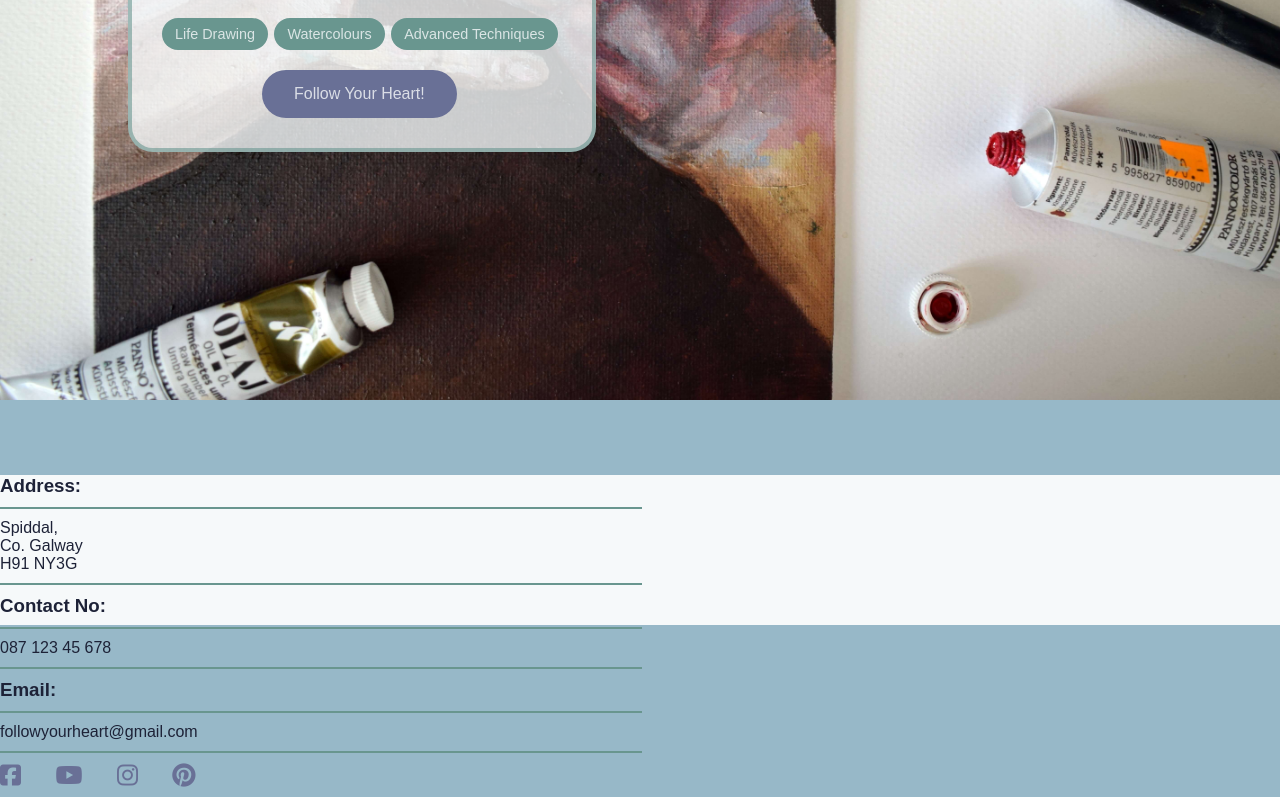
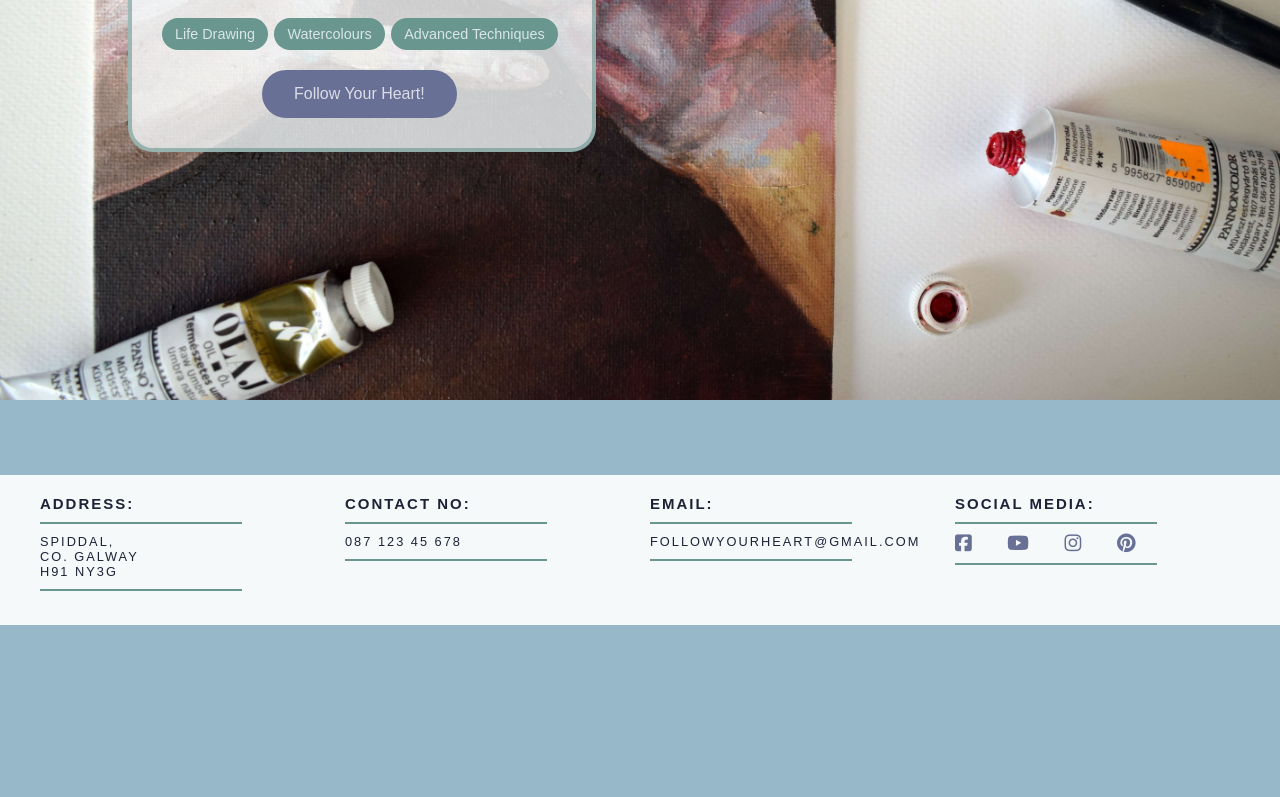
Before and after one commit to CoenMichael/PP1_Follow-Your-HeART, a plain HTML site: page contact-us.html in a window 1280 px wide. Shown: the part 600-1397 px from the top of the page. After the commit the page ends 1225 px from the top, so only its background shows below. Drawn offline with Linux system fonts and the light colour scheme; a web font is replaced by a local one.

Commit message:
Add footer html to classes, gallery and contact-us pages

```diff
--- a/contact-us.html
+++ b/contact-us.html
@@ -64,9 +64,10 @@
             <input type="submit" value="Follow Your Heart!" class="submit-btn"/>
         </form>
     </section>
+
     <footer>
-
-        <div class="footer-text">
+        <div class="footer-container">
+            <div class="footer-text-address">
                     <h3>Address:</h3>
                     <hr>
                     <p>Spiddal,<br>
@@ -75,20 +76,22 @@
                     <hr>
             </div>
 
-        <div class="footer-text">
+            <div class="footer-text-contact">
                 <h3>Contact No:</h3>
                 <hr>
                 <p>087 123 45 678</p>
                 <hr>
             </div>
 
-        <div class="footer-text">
+            <div class="footer-text-email">
                 <h3>Email:</h3>
                 <hr>
                     <p>followyourheart@gmail.com</p>
                 <hr>
             </div>
-
+            <div class="footer-text-social">
+                <h3>Social Media:</h3>
+                <hr>
                 <ul class="social-links">
                     <li>
                         <a href="https://www.facebook.com/" target="_blank" rel="noopener"
@@ -107,6 +110,15 @@
                         aria-label="Visit our Pinterest page (opens in a new tab)"><i class="fa-brands fa-pinterest"></i></a>
                     </li>
                 </ul>
+                <hr>
+            </div>
+        </div>
+
+
+                <!-- <div id="design-name">
+                    <p>Designed by Coen_Michael</p>
+                </div> -->
+
         </footer>
 
     <!-- Font Awesome script -->
```
Also changed, not shown: classes.html (+16 -5 lines), gallery.html (+17 -6 lines). Lines whose indentation alone changed are shown as unchanged.
